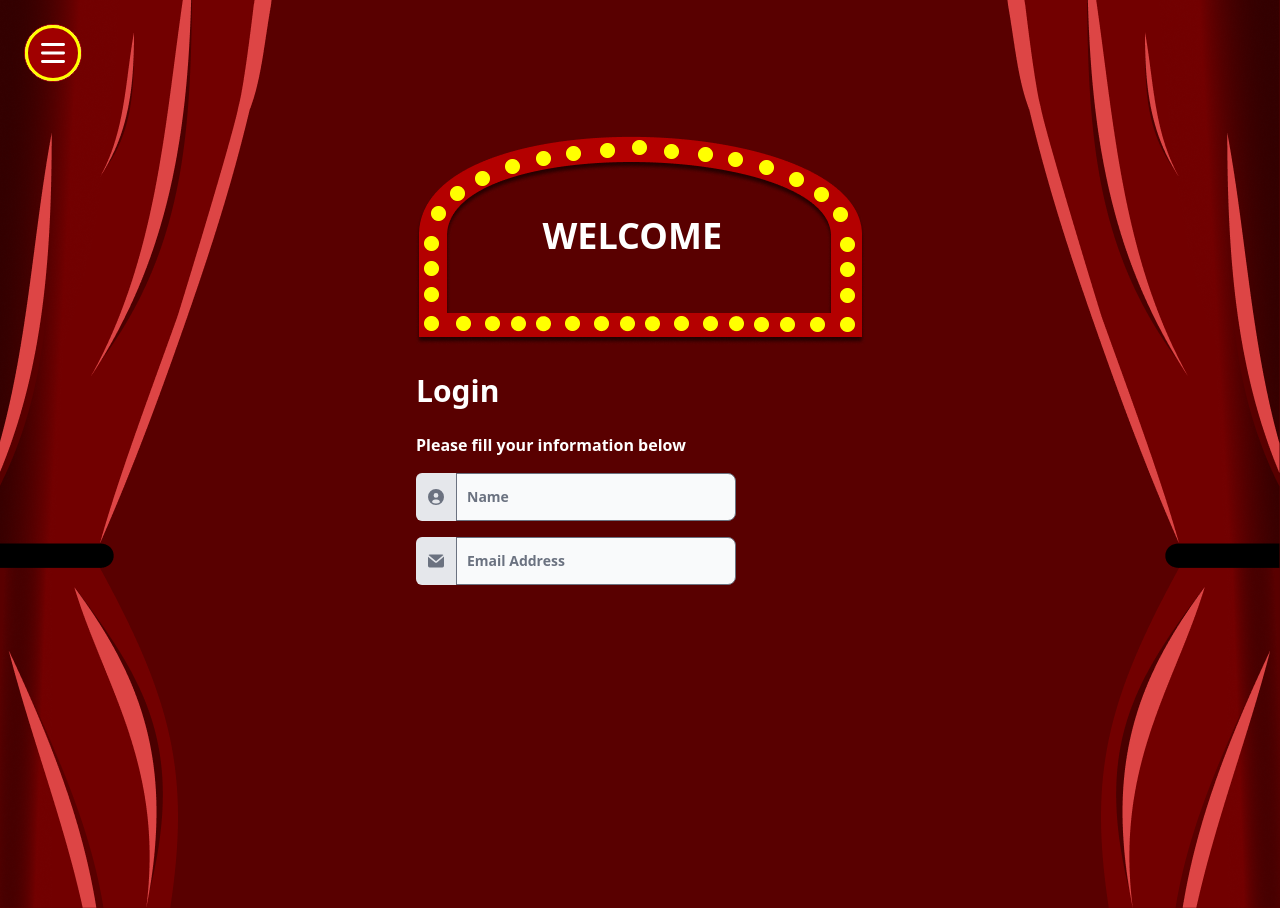
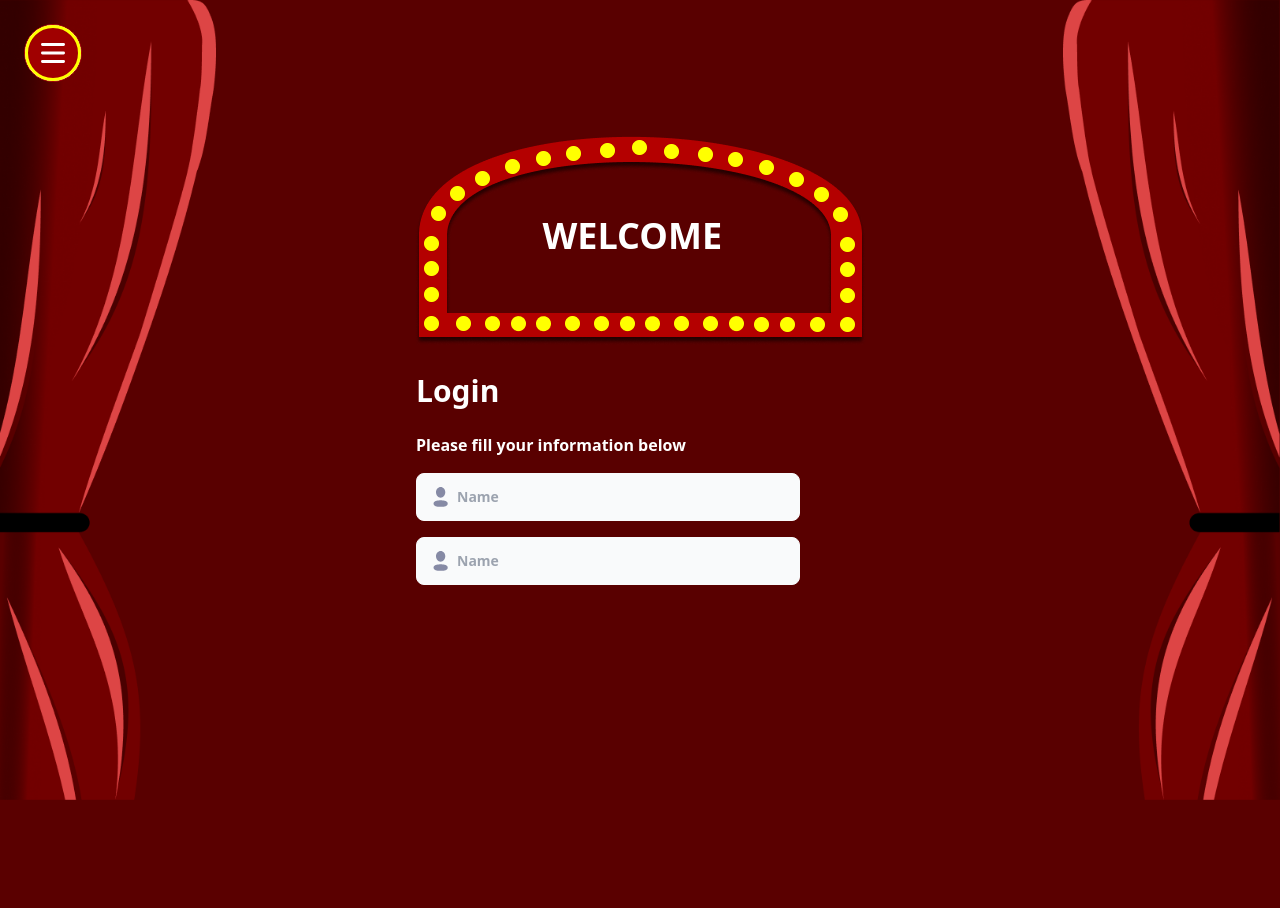
Before and after one commit to rukaachan/PKK-BTS, a Laravel app: template resources/views/login/index.blade.php in a window 1280 px wide. After the commit the page ends 800 px from the top, so only its background shows below. Run offline with Laravel 10, Linux system fonts and the light colour scheme; the template is opened without the code that fills it, so the values that code supplies are empty; style sheets or scripts are compiled from the project's sources; settings files or empty folders that the repository lacks are supplied.

Commit message:
update: menu login dan menu home

```diff
--- a/app/Http/Controllers/AuthController.php
+++ b/app/Http/Controllers/AuthController.php
@@ -17,4 +17,9 @@ class AuthController extends Controller
     {
 
     }
+
+    public function home()
+    {
+        return view('login.home');
+    }
 }
--- a/resources/views/layouts/layout.blade.php
+++ b/resources/views/layouts/layout.blade.php
@@ -1,44 +1,71 @@
-@vite(['resources/sass/app.scss', 'resources/js/app.js'])
-<div data-dial-init class="fixed top-6 start-6 group bg-white border border-darkRed  rounded-full" style="z-index: 999999">
-    <button type="button" data-dial-toggle="speed-dial-menu-top-left" aria-controls="speed-dial-menu-top-left" aria-expanded="false" class="flex items-center justify-center text-white bg-darkRed rounded-full w-14 h-14 hover:bg-darkRed dark:bg-blue-600 dark:hover:bg-blue-700 focus:ring-4 focus:ring-blue-300 focus:outline-non border-yellow-250 border-3">
-        <svg class="w-6 h-6 text-white transition-transform group-hover:rotate-45" aria-hidden="true" xmlns="http://www.w3.org/2000/svg" fill="none" viewBox="0 0 17 14">
-            <path stroke="currentColor" stroke-linecap="round" stroke-linejoin="round" stroke-width="2" d="M1 1h15M1 7h15M1 13h15"/>
+<!DOCTYPE html>
+<html lang="en">
+
+<head>
+    <meta charset="UTF-8">
+    <meta name="viewport" content="width=device-width, initial-scale=1.0">
+    <meta http-equiv="X-UA-Compatible" content="ie=edge">
+    @vite(['resources/css/app.css', 'resources/js/app.js'])
+</head>
+
+<body>
+    <div data-dial-init class="fixed top-6 start-6 group bg-white border border-darkRed  rounded-full"
+        style="z-index: 999999">
+        <button type="button" data-dial-toggle="speed-dial-menu-top-left" aria-controls="speed-dial-menu-top-left"
+            aria-expanded="false"
+            class="flex items-center justify-center text-white bg-darkRed rounded-full w-14 h-14 hover:bg-darkRed dark:bg-blue-600 dark:hover:bg-blue-700 focus:ring-4 focus:ring-blue-300 focus:outline-non border-yellow-250 border-3">
+            <svg class="w-6 h-6 text-white transition-transform group-hover:rotate-45" aria-hidden="true"
+                xmlns="http://www.w3.org/2000/svg" fill="none" viewBox="0 0 17 14">
+                <path stroke="currentColor" stroke-linecap="round" stroke-linejoin="round" stroke-width="2"
+                    d="M1 1h15M1 7h15M1 13h15" />
             </svg>
             <span class="sr-only">Open actions menu</span>
         </button>
         <div id="speed-dial-menu-top-left" class="flex-col items-center hidden  mt-4 space-y-2 justify-center">
             <a href="/kategori-data">
-        <button type="button" data-tooltip-target="tooltip-data" data-tooltip-placement="left" class="flex justify-center items-center w-[52px] h-[52px]  rounded-full border border-gray-200  shadow-sm bg-darkRed hover:bg-red-900 mb-2">
-            <svg class="w-6 h-6 text-white" aria-hidden="true" xmlns="http://www.w3.org/2000/svg" fill="currentColor" viewBox="0 0 18 18">
-                <path d="M18 5H0v11a2 2 0 0 0 2 2h14a2 2 0 0 0 2-2V5Zm-7.258-2L9.092.8a2.009 2.009 0 0 0-1.6-.8H2.049a2 2 0 0 0-2 2v1h10.693Z"/>
+                <button type="button" data-tooltip-target="tooltip-data" data-tooltip-placement="left"
+                    class="flex justify-center items-center w-[52px] h-[52px]  rounded-full border border-gray-200  shadow-sm bg-darkRed hover:bg-red-900 mb-2">
+                    <svg class="w-6 h-6 text-white" aria-hidden="true" xmlns="http://www.w3.org/2000/svg"
+                        fill="currentColor" viewBox="0 0 18 18">
+                        <path
+                            d="M18 5H0v11a2 2 0 0 0 2 2h14a2 2 0 0 0 2-2V5Zm-7.258-2L9.092.8a2.009 2.009 0 0 0-1.6-.8H2.049a2 2 0 0 0-2 2v1h10.693Z" />
                     </svg>
                     <span class="sr-only">Data</span>
                 </button>
             </a>
-        <div id="tooltip-data" role="tooltip" class="absolute z-10 invisible inline-block w-auto px-3 py-2 text-sm font-medium text-white transition-opacity duration-300 bg-gray-900 rounded-lg shadow-sm opacity-0 tooltip dark:bg-gray-700">
+            <div id="tooltip-data" role="tooltip"
+                class="absolute z-10 invisible inline-block w-auto px-3 py-2 text-sm font-medium text-white transition-opacity duration-300 bg-gray-900 rounded-lg shadow-sm opacity-0 tooltip dark:bg-gray-700">
                 Data
                 <div class="tooltip-arrow" data-popper-arrow></div>
             </div>
-        <a href="" >
-            <button type="button" data-tooltip-target="tooltip-bts" data-tooltip-placement="left" class="flex justify-center items-center w-[52px] h-[52px] bg-darkRed hover:bg-red-900 text-white rounded-full border mb-2">
-                <svg class="w-6 h-6 text-white" aria-hidden="true" xmlns="http://www.w3.org/2000/svg" fill="currentColor" viewBox="0 0 20 18">
-                    <path d="M9 1.334C7.06.594 1.646-.84.293.653a1.158 1.158 0 0 0-.293.77v13.973c0 .193.046.383.134.55.088.167.214.306.366.403a.932.932 0 0 0 .5.147c.176 0 .348-.05.5-.147 1.059-.32 6.265.851 7.5 1.65V1.334ZM19.707.653C18.353-.84 12.94.593 11 1.333V18c1.234-.799 6.436-1.968 7.5-1.65a.931.931 0 0 0 .5.147.931.931 0 0 0 .5-.148c.152-.096.279-.235.366-.403.088-.167.134-.357.134-.55V1.423a1.158 1.158 0 0 0-.293-.77Z"/>
+            <a href="">
+                <button type="button" data-tooltip-target="tooltip-bts" data-tooltip-placement="left"
+                    class="flex justify-center items-center w-[52px] h-[52px] bg-darkRed hover:bg-red-900 text-white rounded-full border mb-2">
+                    <svg class="w-6 h-6 text-white" aria-hidden="true" xmlns="http://www.w3.org/2000/svg"
+                        fill="currentColor" viewBox="0 0 20 18">
+                        <path
+                            d="M9 1.334C7.06.594 1.646-.84.293.653a1.158 1.158 0 0 0-.293.77v13.973c0 .193.046.383.134.55.088.167.214.306.366.403a.932.932 0 0 0 .5.147c.176 0 .348-.05.5-.147 1.059-.32 6.265.851 7.5 1.65V1.334ZM19.707.653C18.353-.84 12.94.593 11 1.333V18c1.234-.799 6.436-1.968 7.5-1.65a.931.931 0 0 0 .5.147.931.931 0 0 0 .5-.148c.152-.096.279-.235.366-.403.088-.167.134-.357.134-.55V1.423a1.158 1.158 0 0 0-.293-.77Z" />
                     </svg>
                     <span class="sr-only">BTS</span>
                 </button>
             </a>
-        <div id="tooltip-bts" role="tooltip" class="absolute z-10 invisible inline-block w-auto px-3 py-2 text-sm font-medium text-white transition-opacity duration-300 bg-gray-900 rounded-lg shadow-sm opacity-0 tooltip dark:bg-gray-700">
+            <div id="tooltip-bts" role="tooltip"
+                class="absolute z-10 invisible inline-block w-auto px-3 py-2 text-sm font-medium text-white transition-opacity duration-300 bg-gray-900 rounded-lg shadow-sm opacity-0 tooltip dark:bg-gray-700">
                 BTS
                 <div class="tooltip-arrow" data-popper-arrow></div>
             </div>
             <a href="">
-            <button type="button" data-tooltip-target="tooltip-about" data-tooltip-placement="left" class="flex justify-center items-center w-[52px] h-[52px] bg-darkRed hover:bg-red-900 text-white rounded-full border mb-2">
-                <svg class="w-6 h-6 text-white" aria-hidden="true" xmlns="http://www.w3.org/2000/svg" fill="currentColor" viewBox="0 0 20 20">
-                    <path d="M10 .5a9.5 9.5 0 1 0 9.5 9.5A9.51 9.51 0 0 0 10 .5ZM10 15a1 1 0 1 1 0-2 1 1 0 0 1 0 2Zm1-4a1 1 0 0 1-2 0V6a1 1 0 0 1 2 0v5Z"/>
+                <button type="button" data-tooltip-target="tooltip-about" data-tooltip-placement="left"
+                    class="flex justify-center items-center w-[52px] h-[52px] bg-darkRed hover:bg-red-900 text-white rounded-full border mb-2">
+                    <svg class="w-6 h-6 text-white" aria-hidden="true" xmlns="http://www.w3.org/2000/svg"
+                        fill="currentColor" viewBox="0 0 20 20">
+                        <path
+                            d="M10 .5a9.5 9.5 0 1 0 9.5 9.5A9.51 9.51 0 0 0 10 .5ZM10 15a1 1 0 1 1 0-2 1 1 0 0 1 0 2Zm1-4a1 1 0 0 1-2 0V6a1 1 0 0 1 2 0v5Z" />
                     </svg>
                     <span class="sr-only">About</span>
                 </button>
-            <div id="tooltip-about" role="tooltip" class="absolute z-10 invisible inline-block w-auto px-3 py-2 text-sm font-medium text-white transition-opacity duration-300 bg-gray-900 rounded-lg shadow-sm opacity-0 tooltip dark:bg-gray-700">
+                <div id="tooltip-about" role="tooltip"
+                    class="absolute z-10 invisible inline-block w-auto px-3 py-2 text-sm font-medium text-white transition-opacity duration-300 bg-gray-900 rounded-lg shadow-sm opacity-0 tooltip dark:bg-gray-700">
                     About
                     <div class="tooltip-arrow" data-popper-arrow></div>
                 </div>
@@ -46,6 +73,7 @@
 
         </div>
     </div>
-<div>
     @yield('content')
-</div>
+</body>
+
+</html>
--- a/resources/views/login/index.blade.php
+++ b/resources/views/login/index.blade.php
@@ -1,57 +1,58 @@
 @extends('layouts.layout')
 @section('content')
-<!doctype html>
-<html lang="en">
+    <div class=" flex items-center justify-center h-screen overflow-hidden relative" style="background-color: #590000">
+        <img src="{{ asset('assets/vector_left.png') }}" class="absolute left-0 top-1/2 transform -translate-y-1/2 h-full" />
 
-<head>
-    <meta charset="utf-8">
-    <meta name="viewport" content="width=device-width, initial-scale=1.0">
-    @vite('resources/css/app.css')
-</head>
-
-<body class=" flex items-center justify-center h-screen overflow-hidden relative" style="background-color: #590000">
-    <img src="{{ asset('assets/vector_left.png') }}" class="absolute left-0 top-1/2 transform -translate-y-1/2" />
-    <div class="max-w-full relative">
+        <form class="max-w-full relative">
             <span class="text-white font-semibold text-4xl absolute ml-32 mt-20">WELCOME</span>
-        <img src="{{ asset('assets/kelap.png') }}" class="mb-80" />
+            <img src="{{ asset('assets/kelap.png') }}" class="mb-80 w-full max-w-lg mx-auto" />
             <div class="-translate-x-56 font-semibold">
                 <span class="text-white absolute bottom-64 left-1/2 transform  text-3xl ">Login</span>
                 <span class="text-white absolute bottom-52 left-1/2 whitespace-nowrap">Please fill your information
                     below</span>
-            <div class="flex absolute bottom-36 left-1/2 w-80 h-12">
-                <span
-                    class="inline-flex items-center px-3 text-sm text-gray-900 bg-gray-200 rounded-e-0  rounded-s-md ">
-                    <svg class="w-4 h-4 text-gray-500 dark:text-gray-400" aria-hidden="true"
-                        xmlns="http://www.w3.org/2000/svg" fill="currentColor" viewBox="0 0 20 20">
-                        <path
-                            d="M10 0a10 10 0 1 0 10 10A10.011 10.011 0 0 0 10 0Zm0 5a3 3 0 1 1 0 6 3 3 0 0 1 0-6Zm0 13a8.949 8.949 0 0 1-4.951-1.488A3.987 3.987 0 0 1 9 13h2a3.987 3.987 0 0 1 3.951 3.512A8.949 8.949 0 0 1 10 18Z" />
+
+                <div class="flex absolute bottom-36 left-1/2 w-96 h-12">
+                    <div class="absolute inset-y-0 start-0 flex items-center ps-3.5 pointer-events-none">
+                        <svg width="22" height="24" viewBox="0 0 22 24" fill="none"
+                            xmlns="http://www.w3.org/2000/svg">
+                            <g id="Iconly/Bold/Profile">
+                                <g id="Profile">
+                                    <path id="Profile_2" fill-rule="evenodd" clip-rule="evenodd"
+                                        d="M15.3021 7.34254C15.3021 10.3018 13.217 12.7007 10.6448 12.7007C8.07271 12.7007 5.98759 10.3018 5.98759 7.34254C5.98759 4.38331 8.07271 1.98438 10.6448 1.98438C13.217 1.98438 15.3021 4.38331 15.3021 7.34254ZM14.6423 15.7196C16.1231 16.0551 17.0898 16.6024 17.5041 17.4851C17.8153 18.174 17.8153 18.9942 17.5041 19.6831C17.0898 20.5658 16.1614 21.1484 14.6269 21.4486C13.9431 21.6028 13.251 21.7031 12.5553 21.7487C11.9108 21.8281 11.2663 21.8281 10.6142 21.8281H9.44025C9.19473 21.7928 8.95688 21.7752 8.7267 21.7752C8.031 21.7351 7.3387 21.6378 6.6551 21.4839C5.17429 21.1661 4.20755 20.6011 3.79323 19.7184C3.63329 19.3765 3.54896 18.9945 3.54771 18.6062C3.54437 18.2155 3.62614 17.8301 3.78556 17.4851C4.1922 16.6024 5.15895 16.0286 6.6551 15.7196C7.34171 15.5689 8.03638 15.4715 8.73437 15.4283C10.0112 15.3132 11.2939 15.3132 12.5707 15.4283C13.266 15.4737 13.9579 15.571 14.6423 15.7196Z"
+                                        fill="#868AA5" />
+                                </g>
+                            </g>
                         </svg>
-                </span>
-                <input type="text" id=""
-                    class="rounded-none rounded-e-lg bg-gray-50  flex-1 w-full text-sm p-2.5" placeholder="Name">
-
+                    </div>
+                    <input type="text" id="email-address-icon"
+                        class="bg-gray-50 border border-gray-50 text-gray-900 text-sm rounded-lg focus:ring-blue-500 focus:border-blue-500 block w-full ps-10 p-2.5 pl-12 placeholder:text-gray-400"
+                        placeholder="Name">
                 </div>
 
 
-            <div class="flex absolute bottom-20 left-1/2 w-80 h-12">
-                <span
-                    class="inline-flex items-center px-3 text-sm text-gray-900 bg-gray-200 rounded-e-0  rounded-s-md ">
-                    <svg class="w-4 h-4 text-gray-500 dark:text-gray-400" aria-hidden="true"
-                        xmlns="http://www.w3.org/2000/svg" fill="currentColor" viewBox="0 0 20 16">
-                        <path
-                            d="m10.036 8.278 9.258-7.79A1.979 1.979 0 0 0 18 0H2A1.987 1.987 0 0 0 .641.541l9.395 7.737Z" />
-                        <path
-                            d="M11.241 9.817c-.36.275-.801.425-1.255.427-.428 0-.845-.138-1.187-.395L0 2.6V14a2 2 0 0 0 2 2h16a2 2 0 0 0 2-2V2.5l-8.759 7.317Z" />
+                <div class="flex absolute bottom-20 left-1/2 w-96 h-12">
+                    <div class="absolute inset-y-0 start-0 flex items-center ps-3.5 pointer-events-none">
+                        <svg width="22" height="24" viewBox="0 0 22 24" fill="none"
+                            xmlns="http://www.w3.org/2000/svg">
+                            <g id="Iconly/Bold/Profile">
+                                <g id="Profile">
+                                    <path id="Profile_2" fill-rule="evenodd" clip-rule="evenodd"
+                                        d="M15.3021 7.34254C15.3021 10.3018 13.217 12.7007 10.6448 12.7007C8.07271 12.7007 5.98759 10.3018 5.98759 7.34254C5.98759 4.38331 8.07271 1.98438 10.6448 1.98438C13.217 1.98438 15.3021 4.38331 15.3021 7.34254ZM14.6423 15.7196C16.1231 16.0551 17.0898 16.6024 17.5041 17.4851C17.8153 18.174 17.8153 18.9942 17.5041 19.6831C17.0898 20.5658 16.1614 21.1484 14.6269 21.4486C13.9431 21.6028 13.251 21.7031 12.5553 21.7487C11.9108 21.8281 11.2663 21.8281 10.6142 21.8281H9.44025C9.19473 21.7928 8.95688 21.7752 8.7267 21.7752C8.031 21.7351 7.3387 21.6378 6.6551 21.4839C5.17429 21.1661 4.20755 20.6011 3.79323 19.7184C3.63329 19.3765 3.54896 18.9945 3.54771 18.6062C3.54437 18.2155 3.62614 17.8301 3.78556 17.4851C4.1922 16.6024 5.15895 16.0286 6.6551 15.7196C7.34171 15.5689 8.03638 15.4715 8.73437 15.4283C10.0112 15.3132 11.2939 15.3132 12.5707 15.4283C13.266 15.4737 13.9579 15.571 14.6423 15.7196Z"
+                                        fill="#868AA5" />
+                                </g>
+                            </g>
                         </svg>
-                </span>
-                <input type="text" id=""
-                    class="rounded-none rounded-e-lg bg-gray-50  flex-1 w-full text-sm p-2.5"
-                    placeholder="Email Address">
+                    </div>
+                    <input type="text" id="email-address-icon"
+                        class="bg-gray-50 border border-gray-50 text-gray-900 text-sm rounded-lg focus:ring-blue-500 focus:border-blue-500 block w-full ps-10 p-2.5 pl-12 placeholder:text-gray-400"
+                        placeholder="Name">
+                </div>
 
             </div>
+        </form>
+
+
+        <img src="{{ asset('assets/vector_right.png') }}"
+            class="absolute right-0 top-1/2 transform -translate-y-1/2 h-full z-0" />
     </div>
-    </div>
-    <img src="{{ asset('assets/vector_right.png') }}" class="absolute right-0 top-1/2 transform -translate-y-1/2" />
-</body>
-
-</html>
+@endsection
--- a/routes/web.php
+++ b/routes/web.php
@@ -15,8 +15,10 @@ use App\Http\Controllers\DataController;
 |
 */
 
-Route::get('/', [AuthController::class, 'index'])->name('login');
-Route::post('/', [AuthController::class, 'authenticated']);
+Route::get('/login', [AuthController::class, 'index'])->name('login');
+Route::post('/login', [AuthController::class, 'authenticated']);
 Route::get('/logout', [AuthController::class, 'logout']);
 
+Route::get('/', [AuthController::class, 'home']);
+
 Route::get('/kategori-data', [DataController::class, 'category']);
```
Also changed, not shown: resources/views/login/home.blade.php (added, +61 -0 lines), public/assets/chair.png (added), public/assets/lotre_kanan.png (added), public/assets/lotre_kiri.png (added), 1 other file. Lines whose indentation alone changed are shown as unchanged.
